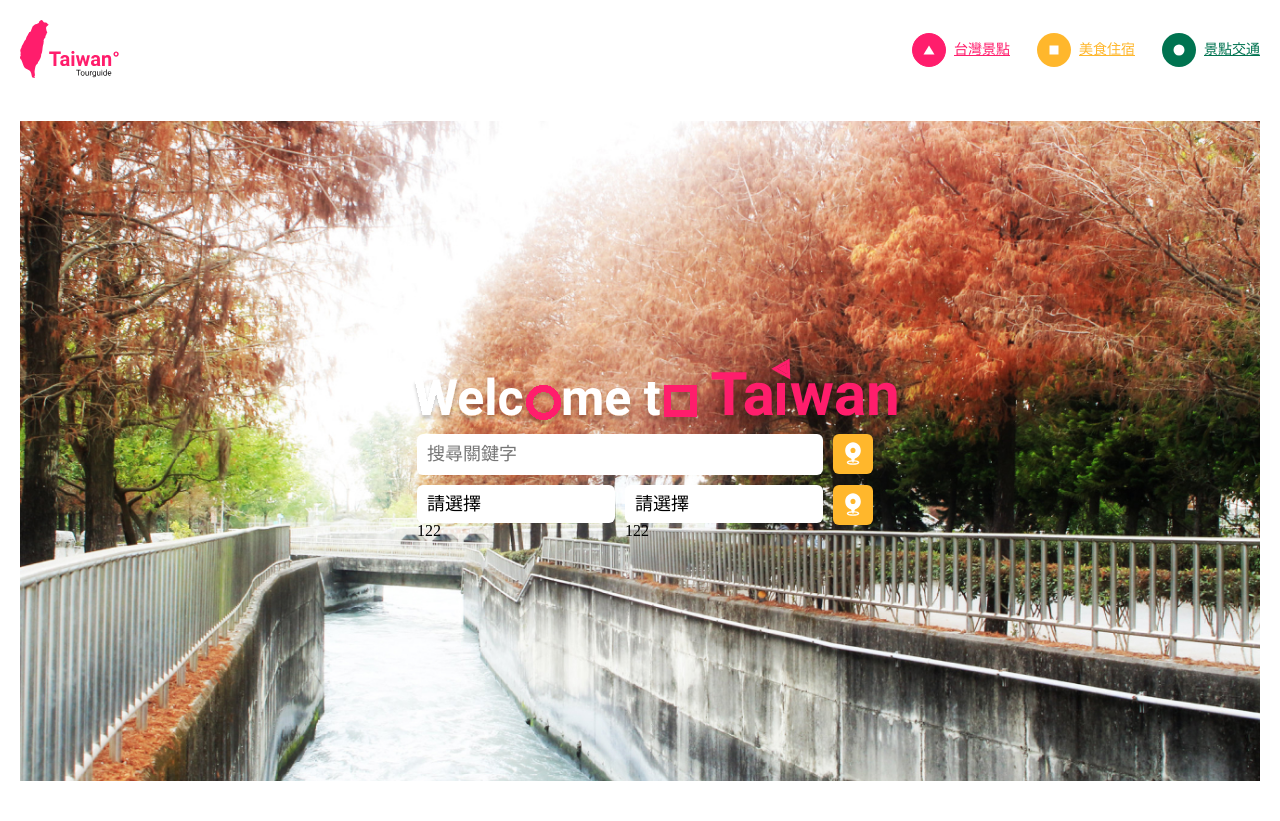
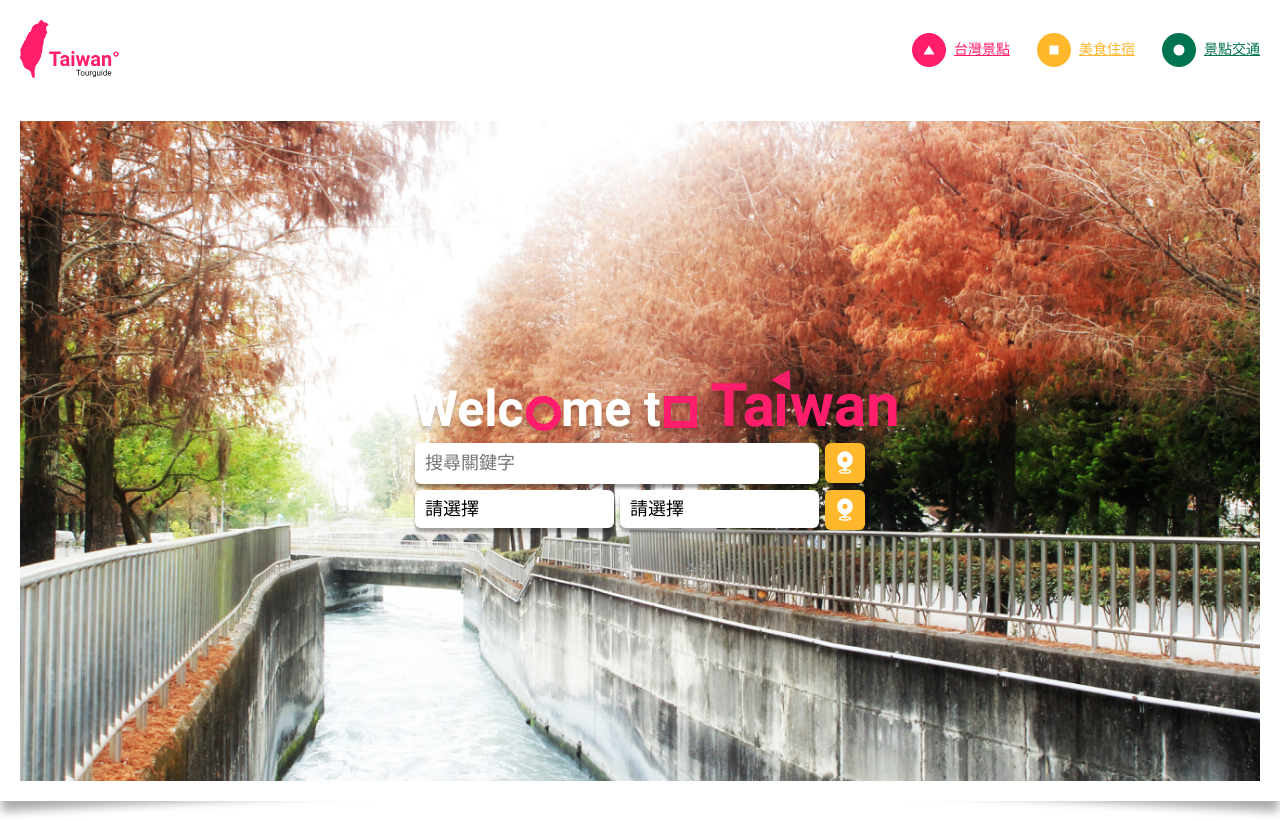
Before and after one commit to wenyo/taiwan_travel, a Vue app: page / in a window 1280 px wide. Built offline with nearby package versions, Linux system fonts and the light colour scheme.

Commit message:
select&option sttyle
select&option sttyle#select&option sttyle

```diff
--- a/src/assets/scss/variables.scss
+++ b/src/assets/scss/variables.scss
@@ -4,3 +4,5 @@ $primary-color-third: #007350;
 
 $basic-color-white: #fff;
 $basic-color-dark: #0d0b0c;
+$basic-color-shadow: #0d0b0c57;
+$basic-color-grey: #0d0b0c17;
--- a/src/component/Box.vue
+++ b/src/component/Box.vue
@@ -21,7 +21,7 @@
     max-width: 400px;
     top: 95%;
     bottom: 15px;
-    box-shadow: 0 15px 10px $basic-color-dark#{57};
+    box-shadow: 0 15px 10px $basic-color-shadow;
   }
 
   &::before {
--- a/src/component/Option.vue
+++ b/src/component/Option.vue
@@ -1,5 +1,5 @@
 <template>
-  <ul>
+  <ul v-if="modelValue">
     <li v-for="(option, idx) in options" :key="idx">{{ option }}</li>
   </ul>
 </template>
@@ -9,8 +9,36 @@ export default {
   props: {
     options: {
       type: Array[String],
-      default: ["122"],
+      default: ["1272", "999"],
+    },
+    modelValue: {
+      type: Boolean,
+      default: false,
     },
   },
 };
 </script>
+
+<style lang="scss" scoped>
+ul {
+  position: absolute;
+  top: calc(100% - 10px);
+  right: 0;
+  left: 0;
+  border-radius: 0 0 6px 6px;
+  overflow: hidden;
+  box-shadow: 3px 3px 3px $basic-color-shadow;
+  background-color: $basic-color-white;
+  padding-top: 5px;
+}
+
+li {
+  width: 100%;
+  padding: 5px 10px;
+  cursor: pointer;
+
+  &:hover {
+    background-color: $basic-color-grey;
+  }
+}
+</style>
--- a/src/component/Select.vue
+++ b/src/component/Select.vue
@@ -1,7 +1,7 @@
 <template>
   <div class="select">
-    <div class="title">{{ title }}</div>
-    <Option :options="options" />
+    <div class="title" @click="show = !show">{{ title }}</div>
+    <Option :options="options" v-model="show" />
   </div>
 </template>
 
@@ -12,7 +12,7 @@ export default {
   props: {
     options: {
       type: Array[String],
-      default: ["122"],
+      default: ["122", "999"],
     },
     title: {
       typr: String,
@@ -26,17 +26,27 @@ export default {
   components: {
     Option,
   },
+  data() {
+    return {
+      show: false,
+    };
+  },
 };
 </script>
 
 <style lang="scss" scoped>
-.select > div {
+.select {
+  position: relative;
+  cursor: pointer;
+
+  & > div {
     border-radius: 6px;
     border: none;
-  box-shadow: 0 4px 3px $basic-color-dark#{57};
+    box-shadow: 0 4px 3px $basic-color-shadow;
     font-size: 18px;
     padding: 10px;
     background-color: $basic-color-white;
     width: 100%;
   }
+}
 </style>
--- a/src/component/TextInput.vue
+++ b/src/component/TextInput.vue
@@ -27,7 +27,7 @@ export default {
 input {
   border-radius: 6px;
   border: none;
-  box-shadow: 0 4px 3px $basic-color-dark#{57};
+  box-shadow: 0 4px 3px $basic-color-shadow;
   font-size: 18px;
   padding: 10px;
   width: 100%;
--- a/src/page/Home/index.vue
+++ b/src/page/Home/index.vue
@@ -41,29 +41,26 @@ export default {
   width: 40%;
   display: flex;
   flex-wrap: wrap;
-
-  & > div {
-    width: 100%;
-    display: flex;
-    flex-wrap: wrap;
-    position: relative;
-  }
 }
 .margin-10 {
+  width: 100%;
+  display: flex;
+  align-items: top;
+
   .select,
-  .input-text {
-    margin: 5px;
+  .input-text,
+  .icon {
+    margin: 3px;
   }
 }
 .input-text {
-  width: calc(100% - 40px - 10px);
+  flex-grow: 1;
 }
 .select {
-  width: calc(50% - 20px - 10px);
+  flex-grow: 1;
 }
 .icon {
-  position: absolute;
-  top: 5px;
-  right: -5px;
+  flex-grow: 0;
+  flex-shrink: 0;
 }
 </style>
```
Lines whose indentation alone changed are shown as unchanged.
